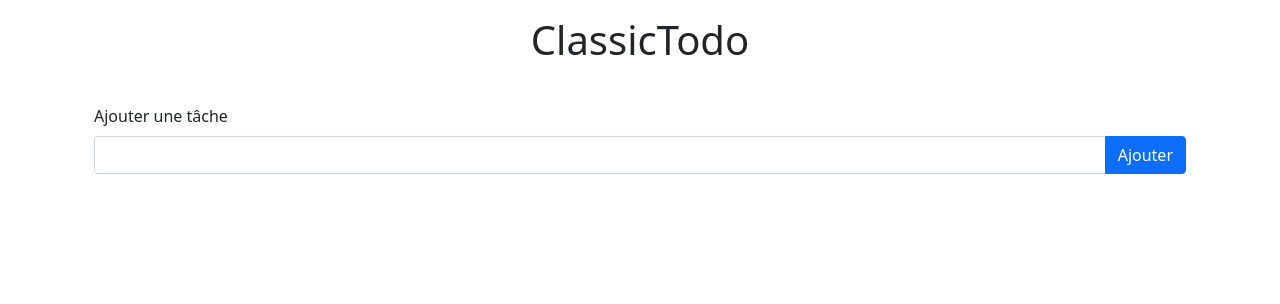
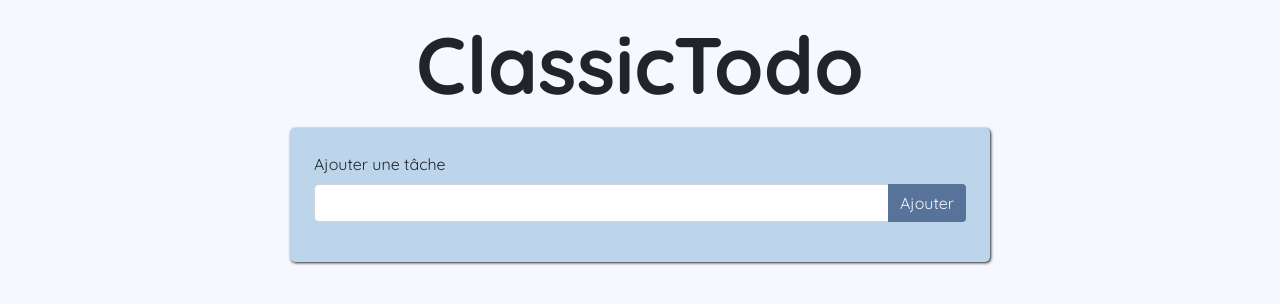
Before and after one commit to LudovicGil/todo-list, a plain HTML site: page index.html in a window 1280 px wide. Drawn offline with nearby package versions, Linux system fonts and the light colour scheme; the site is published under a folder, as on GitHub Pages, so addresses that start at the root find nothing.

Commit message:
Update index.html

```diff
--- a/index.html
+++ b/index.html
@@ -11,8 +11,8 @@
       href="https://fonts.googleapis.com/css2?family=Quicksand:wght@400;700&display=swap"
       rel="stylesheet"
     />
-    <link rel="stylesheet" href="/style/minireset.min.css" />
-    <link rel="stylesheet" href="/style/style.css" />
+    <link rel="stylesheet" href="style/minireset.min.css" />
+    <link rel="stylesheet" href="style/style.css" />
     <title>ClassicList</title>
   </head>
   <body>
@@ -33,6 +33,6 @@
 
     <script src="https://cdn.jsdelivr.net/npm/popper.js@1.16.0/dist/umd/popper.min.js"></script>
     <script src="https://stackpath.bootstrapcdn.com/bootstrap/5.0.0-alpha1/js/bootstrap.min.js"></script>
-    <script src="/js/app.js"></script>
+    <script src="js/app.js"></script>
   </body>
 </html>
```
